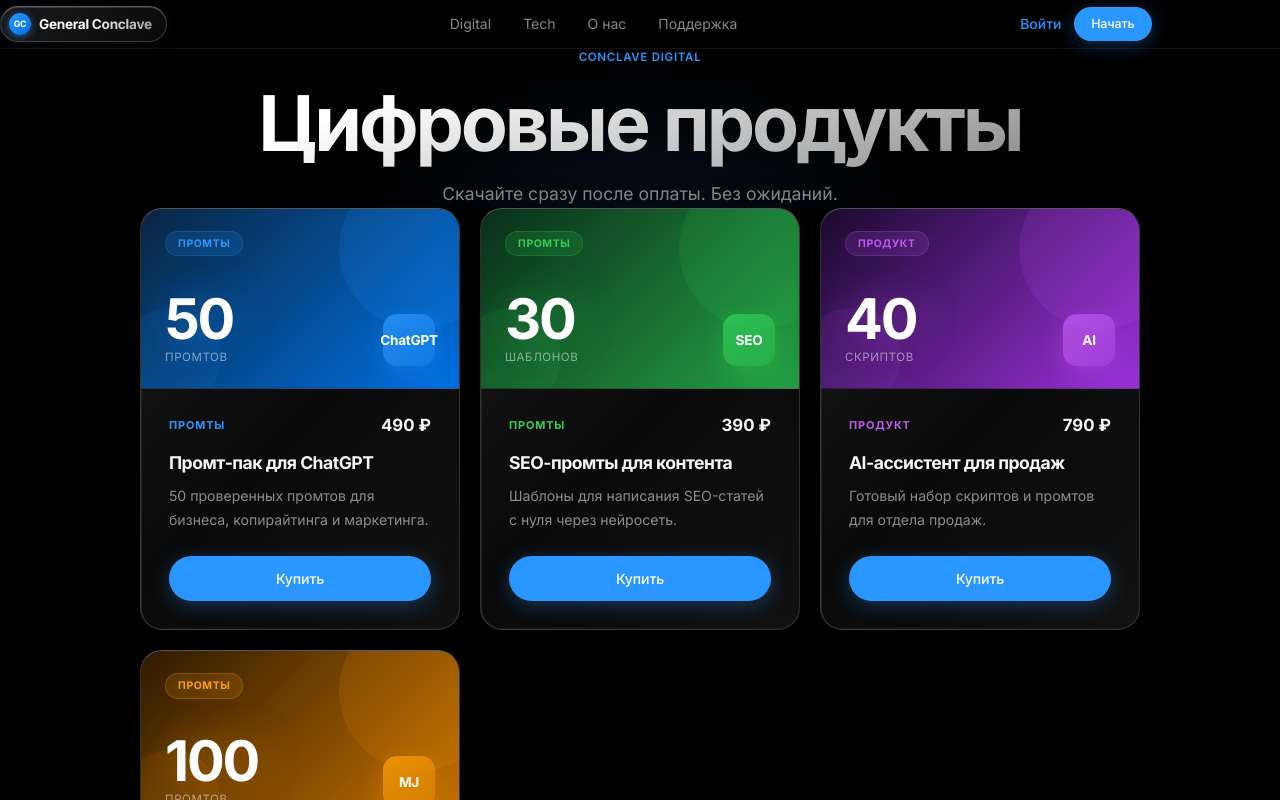
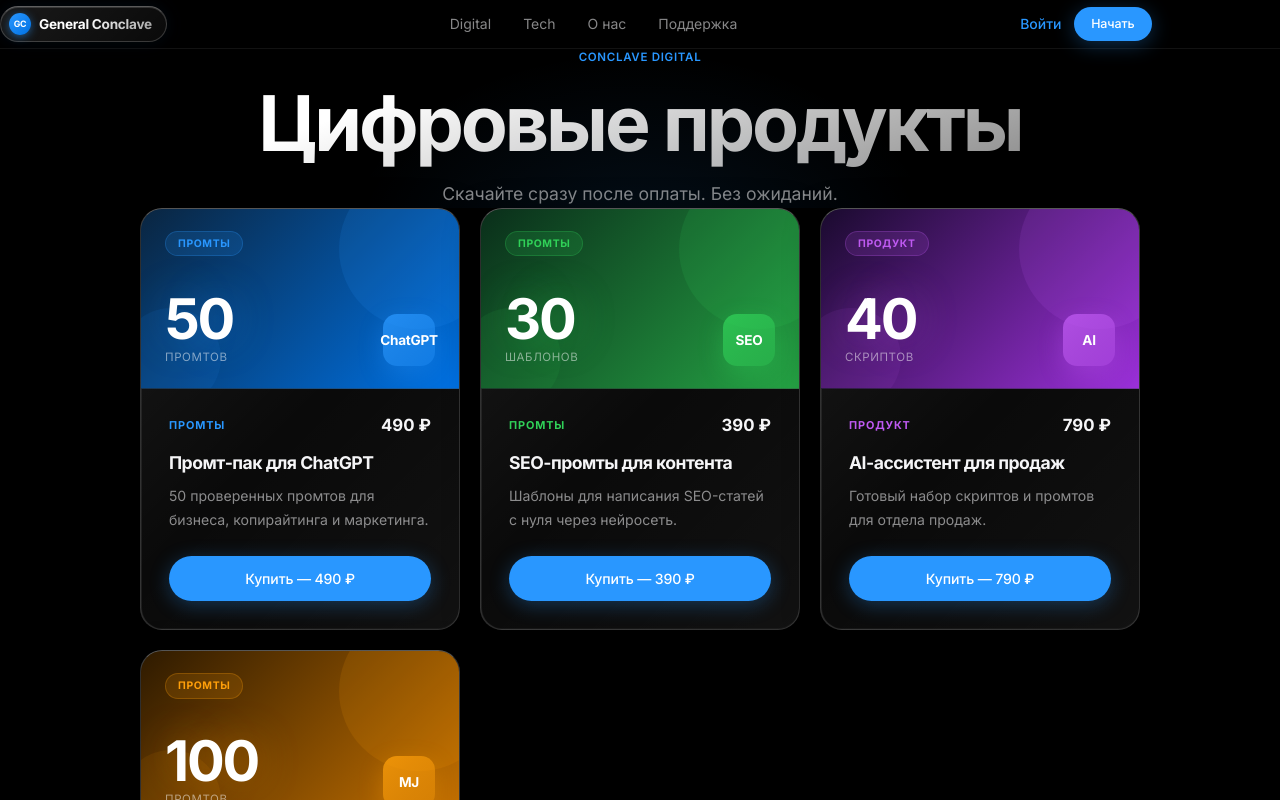
Before and after one commit to MavletGerrey/generalconclave, a Next.js app: page /digital in a window 1280 px wide. Shown: the top 800 px of the page. Built offline with nearby package versions, Linux system fonts and the light colour scheme.

Commit message:
Add Tinkoff payment integration with BuyButton component

```diff
--- /dev/null
+++ b/app/api/payment/route.ts
@@ -0,0 +1,49 @@
+import { createHash } from "crypto";
+import { NextRequest, NextResponse } from "next/server";
+
+function generateToken(params: Record<string, string | number>, password: string): string {
+  const filtered: Record<string, string | number> = { ...params, Password: password };
+  delete filtered.Token;
+  delete filtered.Receipt;
+
+  const sorted = Object.keys(filtered)
+    .sort()
+    .map(key => String(filtered[key]))
+    .join("");
+
+  return createHash("sha256").update(sorted).digest("hex");
+}
+
+export async function POST(req: NextRequest) {
+  const body = await req.json();
+  const { amount, orderId, description, email } = body;
+
+  const terminal = process.env.NEXT_PUBLIC_TINKOFF_TERMINAL!;
+  const password = process.env.TINKOFF_SECRET!;
+
+  const params: Record<string, string | number> = {
+    TerminalKey: terminal,
+    Amount: Math.round(amount * 100), // в копейках
+    OrderId: orderId,
+    Description: description,
+    Email: email || "",
+    SuccessURL: "https://generalconclave.netlify.app/account",
+    FailURL: "https://generalconclave.netlify.app/digital",
+  };
+
+  params.Token = generateToken(params, password);
+
+  const response = await fetch("https://securepay.tinkoff.ru/v2/Init", {
+    method: "POST",
+    headers: { "Content-Type": "application/json" },
+    body: JSON.stringify(params),
+  });
+
+  const data = await response.json();
+
+  if (!data.Success) {
+    return NextResponse.json({ error: data.Message }, { status: 400 });
+  }
+
+  return NextResponse.json({ url: data.PaymentURL });
+}
--- /dev/null
+++ b/app/components/BuyButton.tsx
@@ -0,0 +1,57 @@
+"use client";
+
+import { useState } from "react";
+
+interface Props {
+  productId: number;
+  title: string;
+  price: number;
+}
+
+export default function BuyButton({ productId, title, price }: Props) {
+  const [loading, setLoading] = useState(false);
+
+  async function handleBuy() {
+    setLoading(true);
+    try {
+      const orderId = `${productId}-${Date.now()}`;
+      const res = await fetch("/api/payment", {
+        method: "POST",
+        headers: { "Content-Type": "application/json" },
+        body: JSON.stringify({
+          amount: price,
+          orderId,
+          description: title,
+        }),
+      });
+
+      const data = await res.json();
+      if (data.url) {
+        window.location.href = data.url;
+      } else {
+        alert("Ошибка оплаты. Попробуйте позже.");
+        setLoading(false);
+      }
+    } catch {
+      alert("Ошибка соединения. Попробуйте позже.");
+      setLoading(false);
+    }
+  }
+
+  return (
+    <button
+      onClick={handleBuy}
+      disabled={loading}
+      className="btn-apple"
+      style={{
+        width: "100%",
+        textAlign: "center",
+        border: "none",
+        cursor: loading ? "not-allowed" : "pointer",
+        opacity: loading ? 0.7 : 1,
+      }}
+    >
+      {loading ? "Переход к оплате..." : `Купить — ${price} ₽`}
+    </button>
+  );
+}
--- a/app/digital/page.tsx
+++ b/app/digital/page.tsx
@@ -1,31 +1,31 @@
 import Navbar from "../components/Navbar";
 import Footer from "../components/Footer";
 import FadeUp from "../components/FadeUp";
-import Link from "next/link";
+import BuyButton from "../components/BuyButton";
 
 const products = [
   {
     id: 1, title: "Промт-пак для ChatGPT",
     desc: "50 проверенных промтов для бизнеса, копирайтинга и маркетинга.",
-    price: "490 ₽", tag: "Промты", color: "#2997ff", bg: ["#0a2540", "#0071e3"],
+    price: 490, tag: "Промты", color: "#2997ff", bg: ["#0a2540", "#0071e3"],
     icon: "ChatGPT", count: "50", unit: "промтов",
   },
   {
     id: 2, title: "SEO-промты для контента",
     desc: "Шаблоны для написания SEO-статей с нуля через нейросеть.",
-    price: "390 ₽", tag: "Промты", color: "#30d158", bg: ["#0a2e1a", "#25a244"],
+    price: 390, tag: "Промты", color: "#30d158", bg: ["#0a2e1a", "#25a244"],
     icon: "SEO", count: "30", unit: "шаблонов",
   },
   {
     id: 3, title: "AI-ассистент для продаж",
     desc: "Готовый набор скриптов и промтов для отдела продаж.",
-    price: "790 ₽", tag: "Продукт", color: "#bf5af2", bg: ["#1a0a2e", "#9b30d9"],
+    price: 790, tag: "Продукт", color: "#bf5af2", bg: ["#1a0a2e", "#9b30d9"],
     icon: "AI", count: "40", unit: "скриптов",
   },
   {
     id: 4, title: "Промты для Midjourney",
     desc: "100 визуальных промтов для генерации профессиональных изображений.",
-    price: "590 ₽", tag: "Промты", color: "#ff9f0a", bg: ["#2e1a00", "#c97300"],
+    price: 590, tag: "Промты", color: "#ff9f0a", bg: ["#2e1a00", "#c97300"],
     icon: "MJ", count: "100", unit: "промтов",
   },
 ];
@@ -91,11 +91,11 @@
               <div style={{ padding: "24px 28px 28px", display: "flex", flexDirection: "column", flex: 1 }}>
                 <div style={{ display: "flex", justifyContent: "space-between", alignItems: "center", marginBottom: "0.75rem" }}>
                   <span style={{ fontSize: "0.68rem", fontWeight: 700, letterSpacing: "0.08em", textTransform: "uppercase", color: p.color }}>{p.tag}</span>
-                  <span style={{ fontWeight: 700, fontSize: "1.05rem" }}>{p.price}</span>
+                  <span style={{ fontWeight: 700, fontSize: "1.05rem" }}>{p.price} ₽</span>
                 </div>
                 <h3 style={{ fontWeight: 700, fontSize: "1.1rem", letterSpacing: "-0.03em", marginBottom: "0.5rem" }}>{p.title}</h3>
                 <p style={{ color: "var(--text-secondary)", fontSize: "0.88rem", lineHeight: 1.7, marginBottom: "1.5rem", flex: 1 }}>{p.desc}</p>
-                <Link href="/auth/register" className="btn-apple" style={{ width: "100%", textAlign: "center", display: "block" }}>Купить</Link>
+                <BuyButton productId={p.id} title={p.title} price={p.price} />
               </div>
             </FadeUp>
           ))}
```
